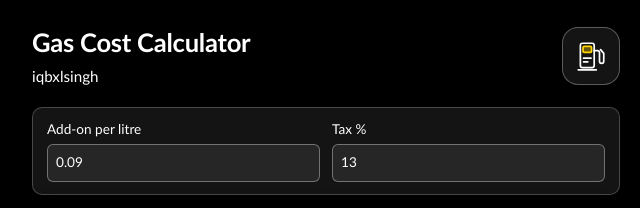
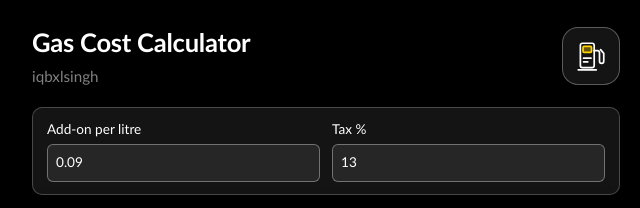
Before and after one commit to iqbxlsingh/GasCost, a plain HTML site: page index.html in a window 1280 px wide. Shown: the top 208 px of the page, 314-954 px from the left. Drawn offline with Linux system fonts and the light colour scheme.

Commit message:
Update index.html

```diff
--- a/index.html
+++ b/index.html
@@ -43,7 +43,7 @@ input[type=number]{-moz-appearance:textfield;appearance:textfield}
   <div class="top">
     <div>
       <h1>Gas Cost Calculator</h1>
-      <p class="sub"color:gray>iqbxlsingh</p>
+      <p class="sub"style="color:gray;">iqbxlsingh</p>
     </div>
     <div class="logo" role="img" aria-label="Gas bar">
       <svg viewBox="0 0 64 64" width="34" height="34" aria-hidden="true" fill="none" stroke="#fff" stroke-width="3.2" stroke-linecap="round" stroke-linejoin="round"><rect x="12" y="8" width="26" height="46" rx="4"/><rect x="17" y="14" width="16" height="11" rx="2" fill="rgba(255,212,0,.35)" stroke="#ffd400"/><path d="M18 36h14M18 43h8"/><path d="M8 58h34"/><path d="M38 22h6a4 4 0 0 1 4 4v16a4 4 0 0 0 8 0V27l-6-7"/></svg>
```
